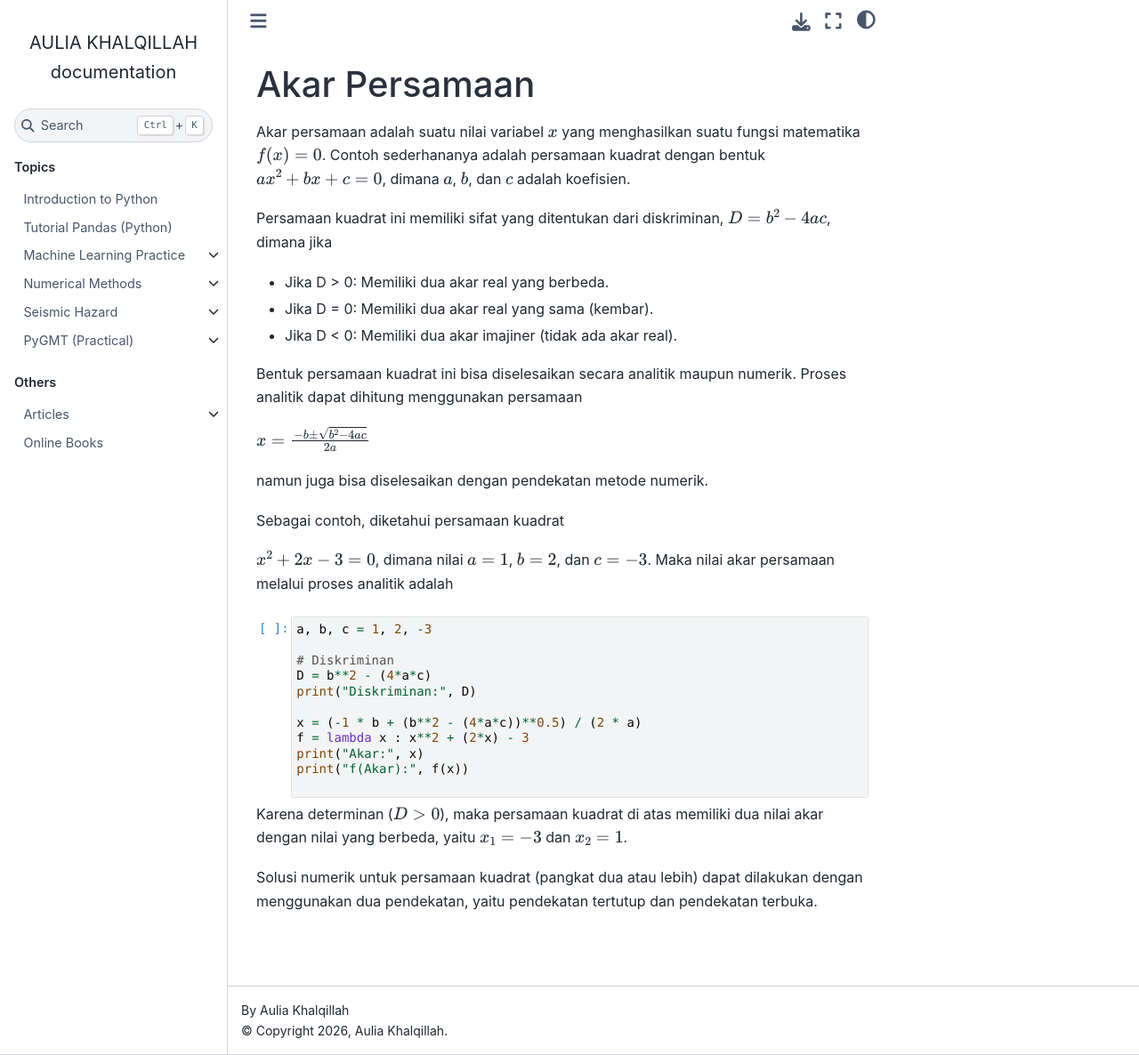
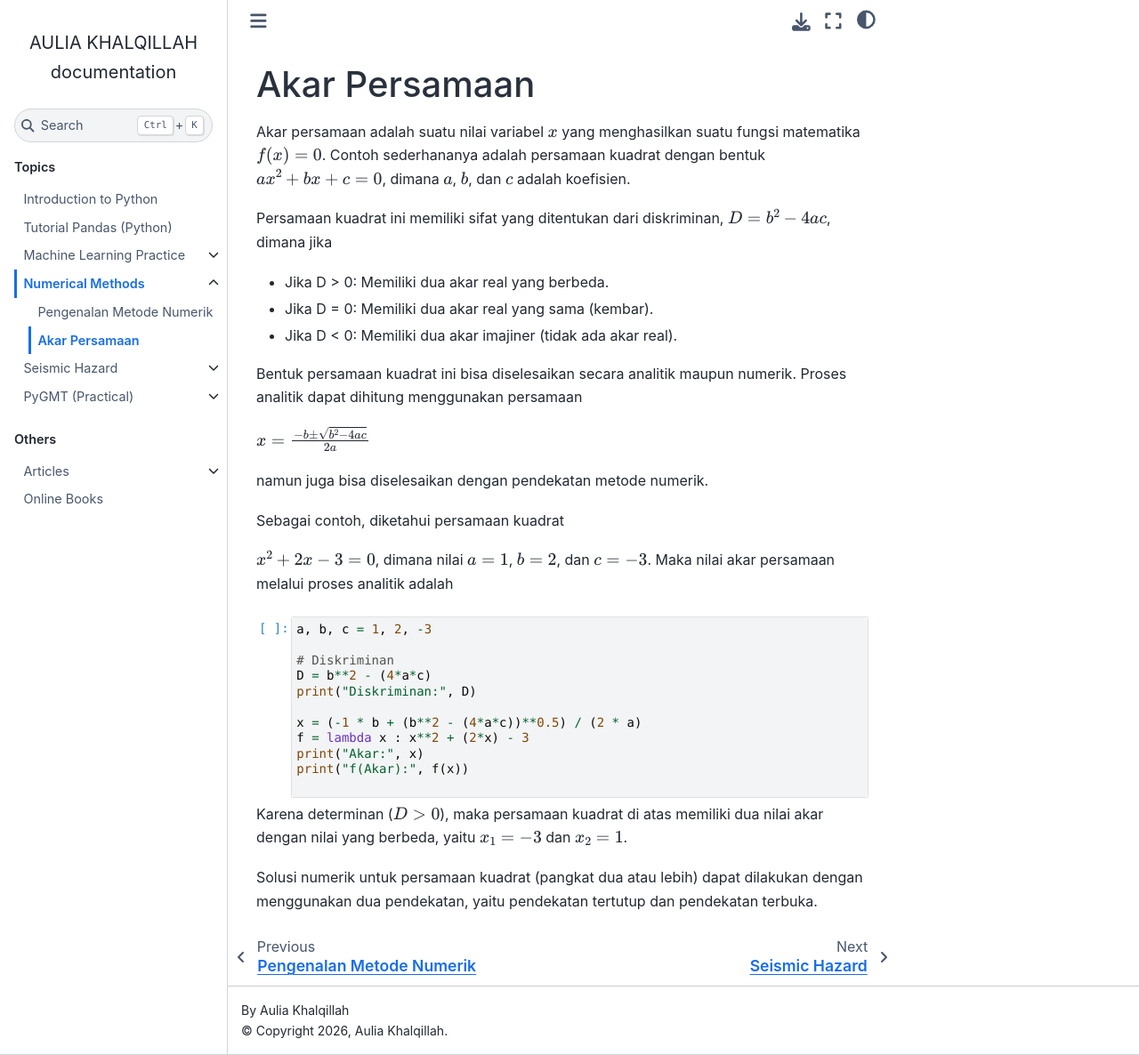
Before and after one commit to auliakhalqillah/akbook, a Sphinx documentation site: the page built from docs/source/02_Akar_Persamaan.ipynb, in a window 1280 px wide and 1186 px high. Shown: the whole window at 89% size. Built offline with Sphinx 7.4.7 and the Sphinx Book theme 1.1.4, drawn with Linux system fonts in a browser that asks for light colours; pages that are not in the unit, such as notebooks, are missing from menus.

Commit message:
Update Numerical Methods.rst

```diff
--- a/docs/source/Numerical Methods.rst
+++ b/docs/source/Numerical Methods.rst
@@ -4,3 +4,4 @@ Numerical Methods
   :maxdepth: 2
 
   Pengenalan_Metode_Numerik
+  02_Akar_Persamaan
```
